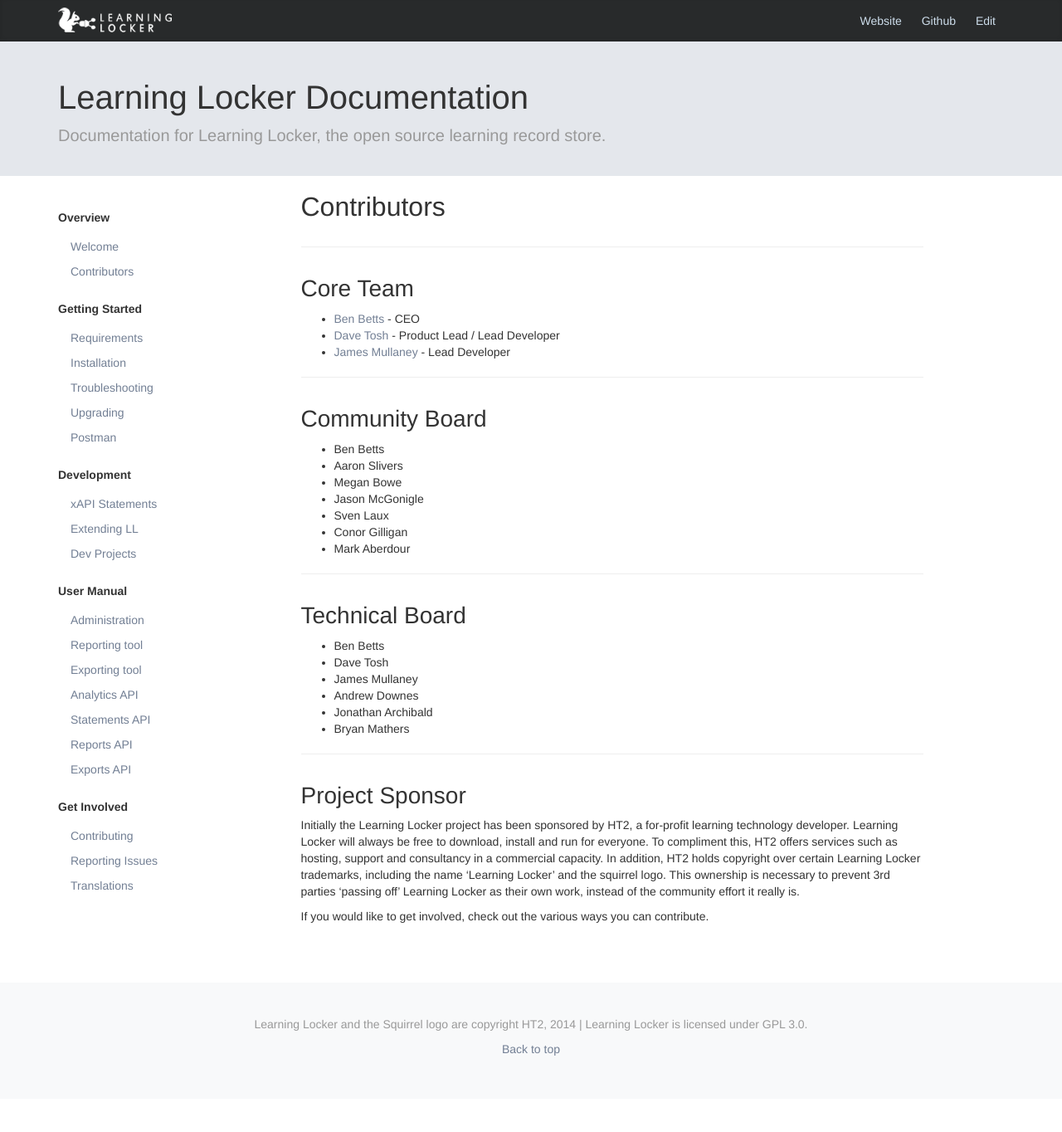
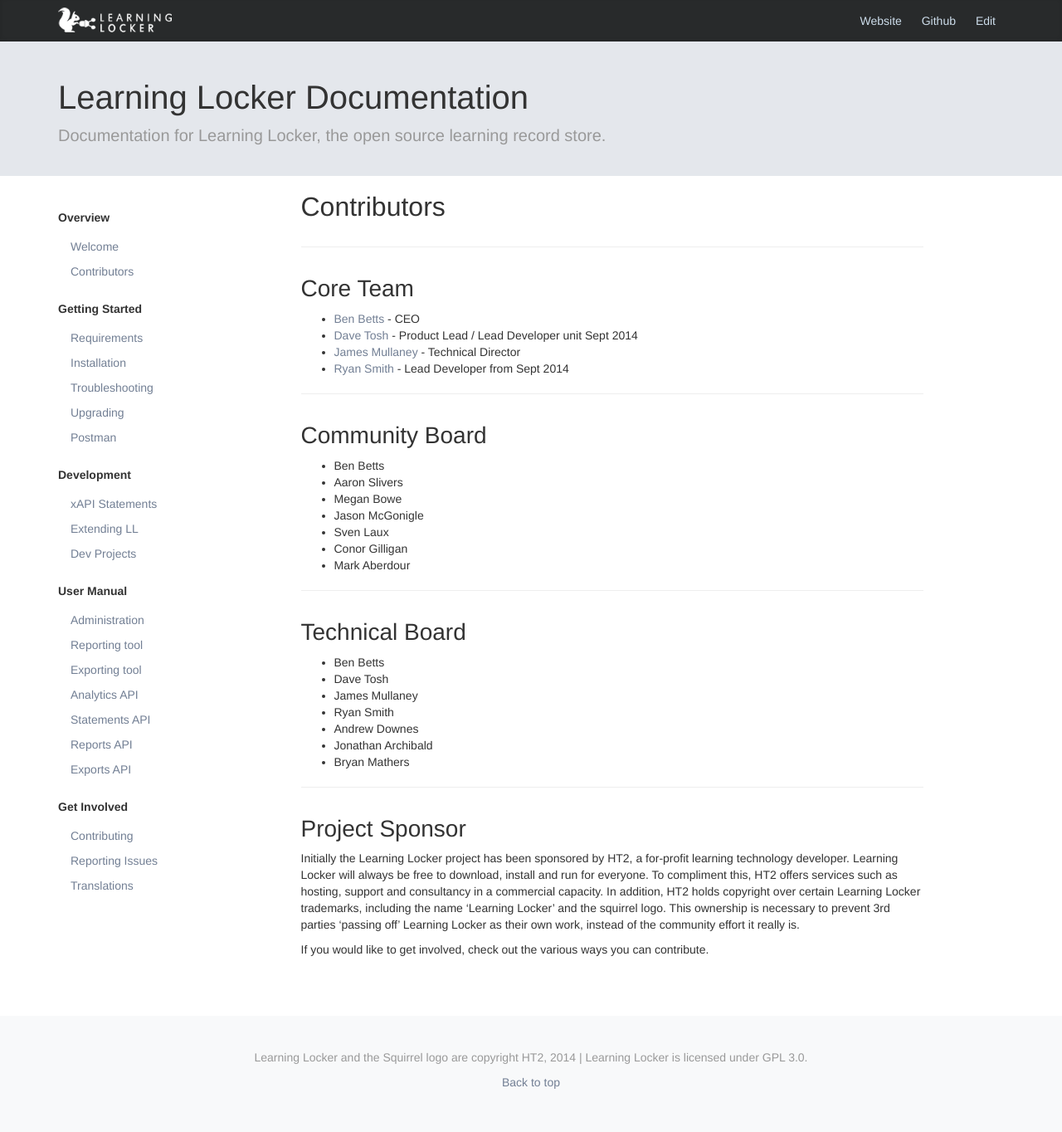
Before and after one commit to LearningLocker/docs, a Jekyll site: the page built from contributors.md, in a window 1280 px wide. Shown: the whole page at 83% size. Built offline with Jekyll 4.4.1, drawn with Linux system fonts in a browser that asks for light colours; nearby versions of some CDN libraries; before the commit the page ends 1324 px from its top, so only the background shows below that.

Commit message:
Add Ryan to contributors.

```diff
--- a/contributors.md
+++ b/contributors.md
@@ -7,8 +7,9 @@
 ## Core Team
 
 *  [Ben Betts](https://twitter.com/bbetts) - CEO
-*  [Dave Tosh](https://twitter.com/davetosh) - Product Lead / Lead Developer
-*  [James Mullaney](https://twitter.com/jmullaney) - Lead Developer
+*  [Dave Tosh](https://twitter.com/davetosh) - Product Lead / Lead Developer unit Sept 2014
+*  [James Mullaney](https://twitter.com/jmullaney) - Technical Director
+*  [Ryan Smith](https://twitter.com/tweetRyanSmith) - Lead Developer from Sept 2014
 
 ## Community Board
 
@@ -26,6 +27,7 @@
 *  Ben Betts
 *  Dave Tosh
 *  James Mullaney
+*  Ryan Smith
 *  Andrew Downes
 *  Jonathan Archibald
 *  Bryan Mathers
```
